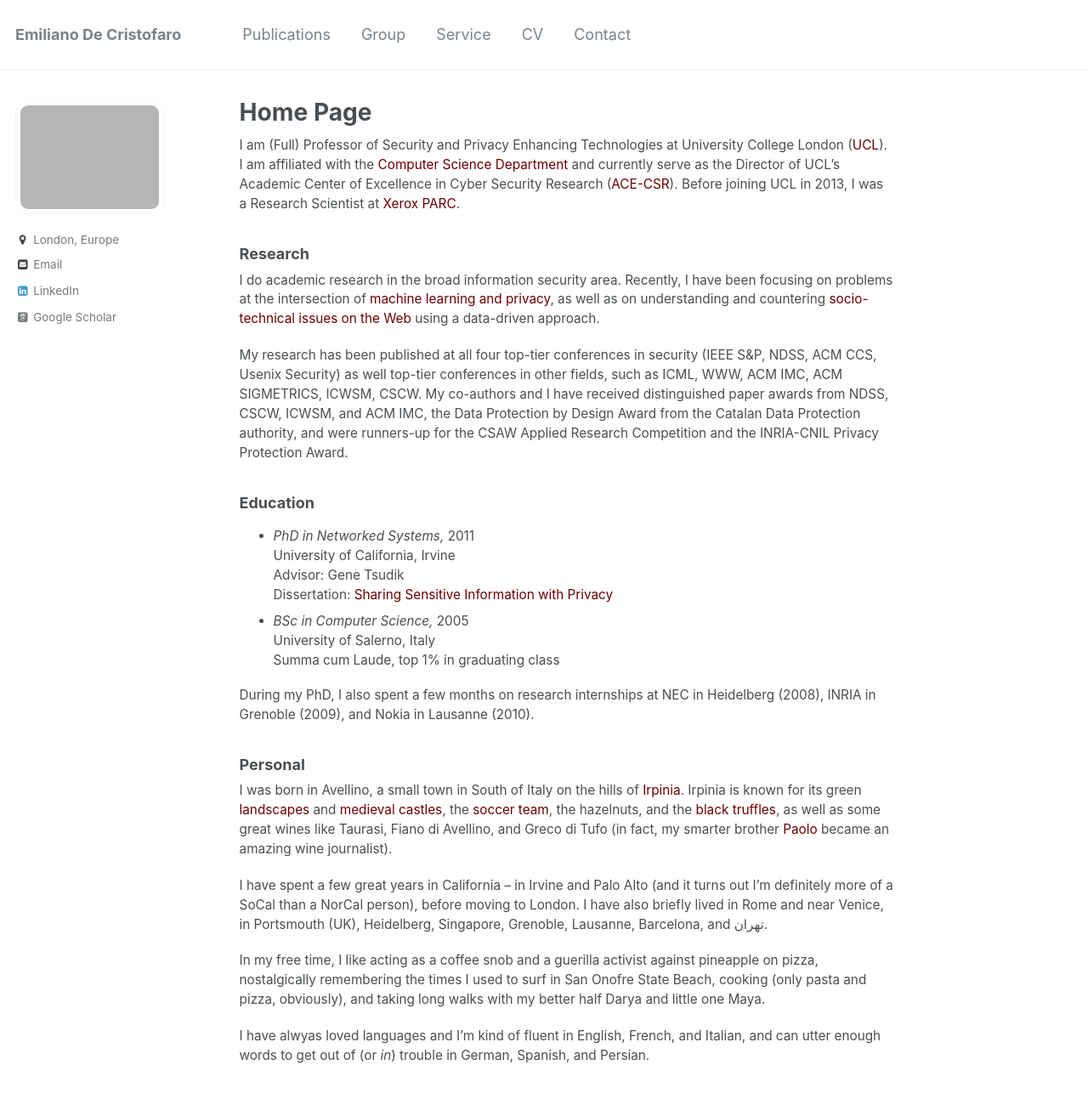
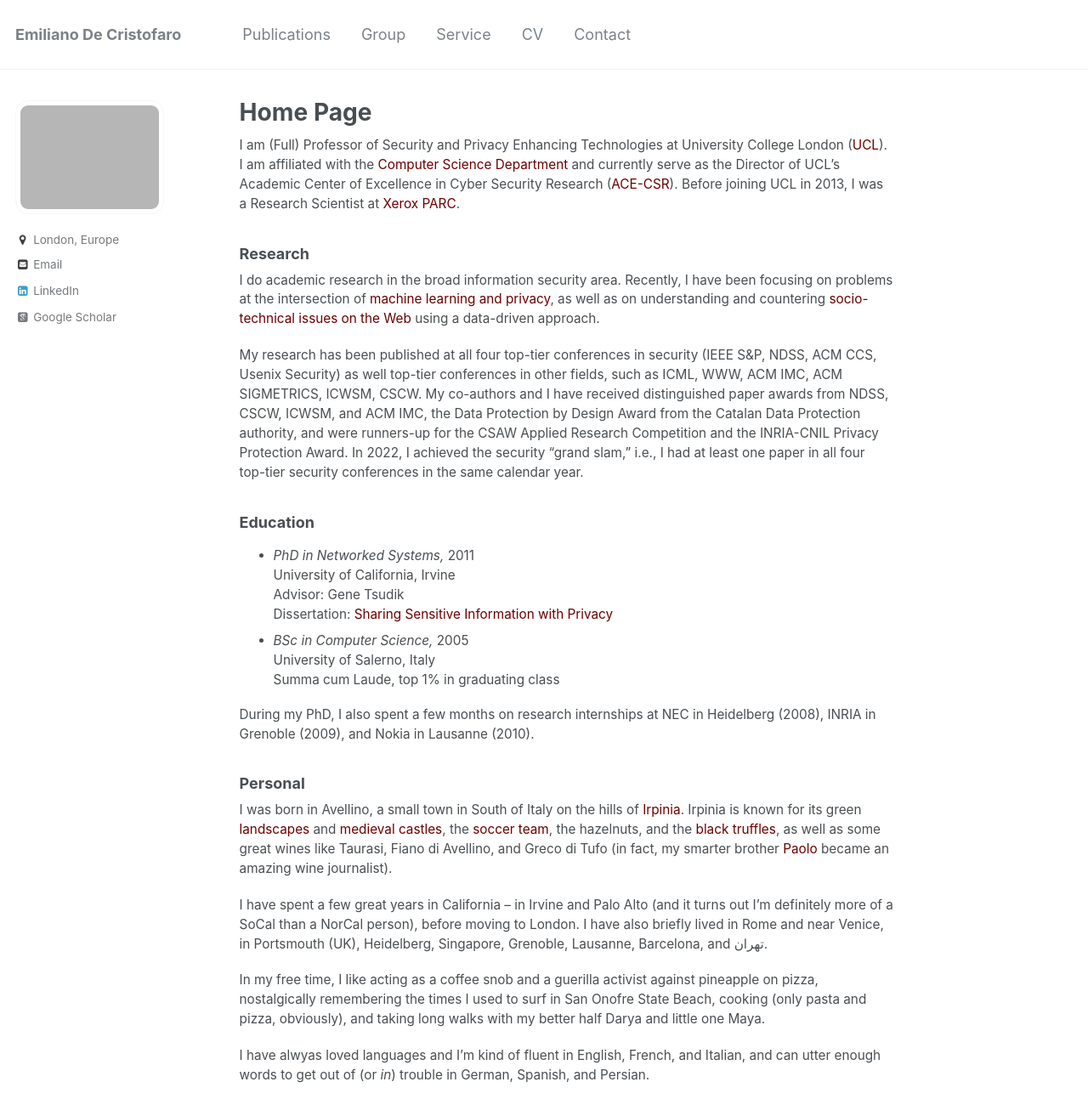
Before and after one commit to emidec/emidec.github.io, a Jekyll site: the page built from _pages/about.md, in a window 1280 px wide and 1324 px high. Shown: the top 1313 px of the window at 85% size. Built offline with Jekyll 4.4.1, drawn with Linux system fonts in a browser that asks for light colours; some web fonts are replaced; a script bundle is joined from its source files by our own code.

Commit message:
grand slam

```diff
--- a/_pages/about.md
+++ b/_pages/about.md
@@ -11,7 +11,7 @@ Before joining UCL in 2013, I was a Research Scientist at [Xerox PARC](http://ww
 
 I do academic research in the broad information security area. Recently, I have been focusing on problems at the intersection of [machine learning and privacy](https://emilianodc.com/privacyML), as well as on understanding and countering [socio-technical issues on the Web](https://emilianodc.com/cybersafety/) using a data-driven approach.
 
-My research has been published at all four top-tier conferences in security (IEEE S&P, NDSS, ACM CCS, Usenix Security) as well top-tier conferences in other fields, such as ICML, WWW, ACM IMC, ACM SIGMETRICS, ICWSM, CSCW. My co-authors and I have received distinguished paper awards from NDSS, CSCW, ICWSM, and ACM IMC, the Data Protection by Design Award from the Catalan Data Protection authority, and were runners-up for the CSAW Applied Research Competition and the INRIA-CNIL Privacy Protection Award.
+My research has been published at all four top-tier conferences in security (IEEE S&P, NDSS, ACM CCS, Usenix Security) as well top-tier conferences in other fields, such as ICML, WWW, ACM IMC, ACM SIGMETRICS, ICWSM, CSCW. My co-authors and I have received distinguished paper awards from NDSS, CSCW, ICWSM, and ACM IMC, the Data Protection by Design Award from the Catalan Data Protection authority, and were runners-up for the CSAW Applied Research Competition and the INRIA-CNIL Privacy Protection Award. In 2022, I achieved the security "grand slam," i.e., I had at least one paper in all four top-tier security conferences in the same calendar year.
 
 ### Education
 - *PhD in Networked Systems,* 2011
```
